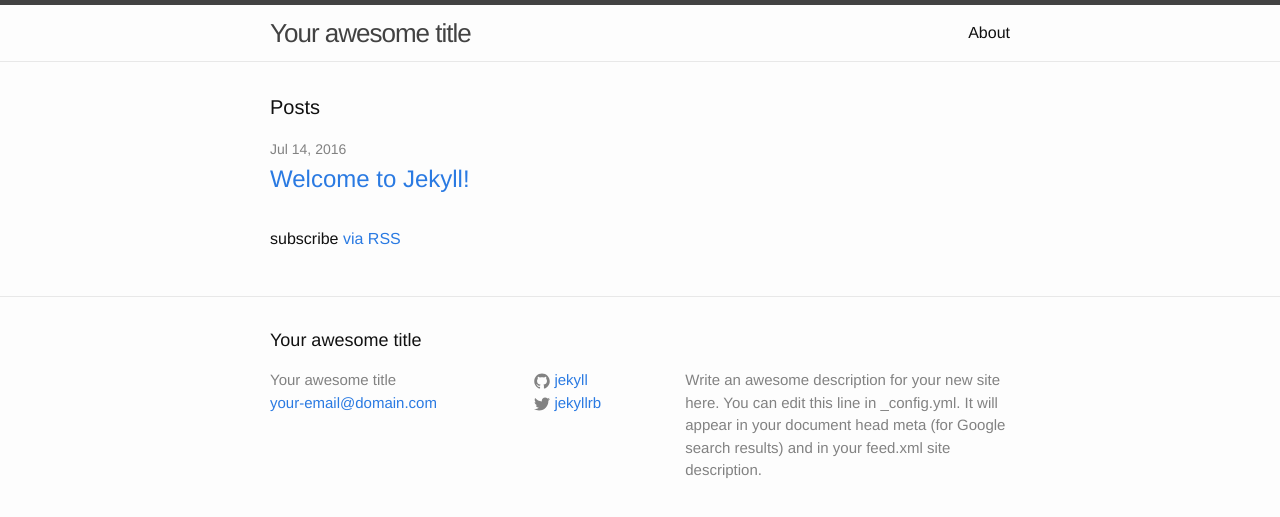
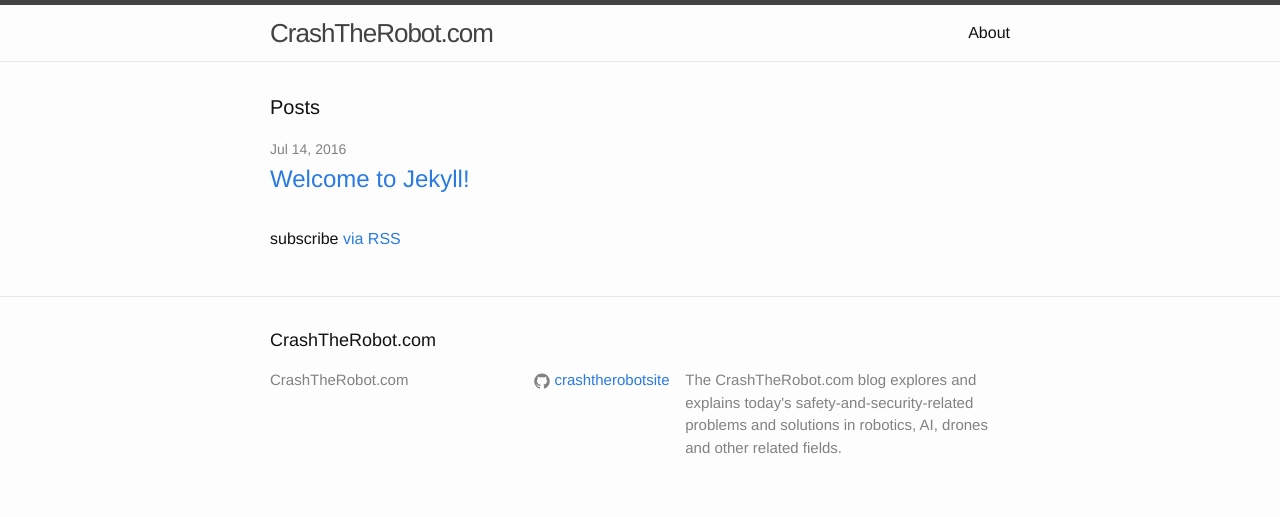
Before and after one commit to crashtherobotsite/crashtherobotsite, a Jekyll site: the page built from index.html, in a window 1280 px wide. Shown: the top 517 px of the page. Built offline with Jekyll 4.4.1, drawn with Linux system fonts in a browser that asks for light colours.

```diff
--- a/_config.yml
+++ b/_config.yml
@@ -6,16 +6,15 @@
 # 'jekyll serve'. If you change this file, please restart the server process.
 
 # Site settings
-title: Your awesome title
-email: your-email@domain.com
+title: CrashTheRobot.com
+email:
 description: > # this means to ignore newlines until "baseurl:"
-  Write an awesome description for your new site here. You can edit this
-  line in _config.yml. It will appear in your document head meta (for
-  Google search results) and in your feed.xml site description.
+ The CrashTheRobot.com blog explores and explains today's safety-and-security-related problems and solutions in robotics, AI, drones and other related fields.
+
 baseurl: "" # the subpath of your site, e.g. /blog
-url: "http://yourdomain.com" # the base hostname & protocol for your site
-twitter_username: jekyllrb
-github_username:  jekyll
+url: "http://crashtherobot.com" # the base hostname & protocol for your site
+twitter_username:
+github_username:  crashtherobotsite
 
 # Build settings
 markdown: kramdown
```
